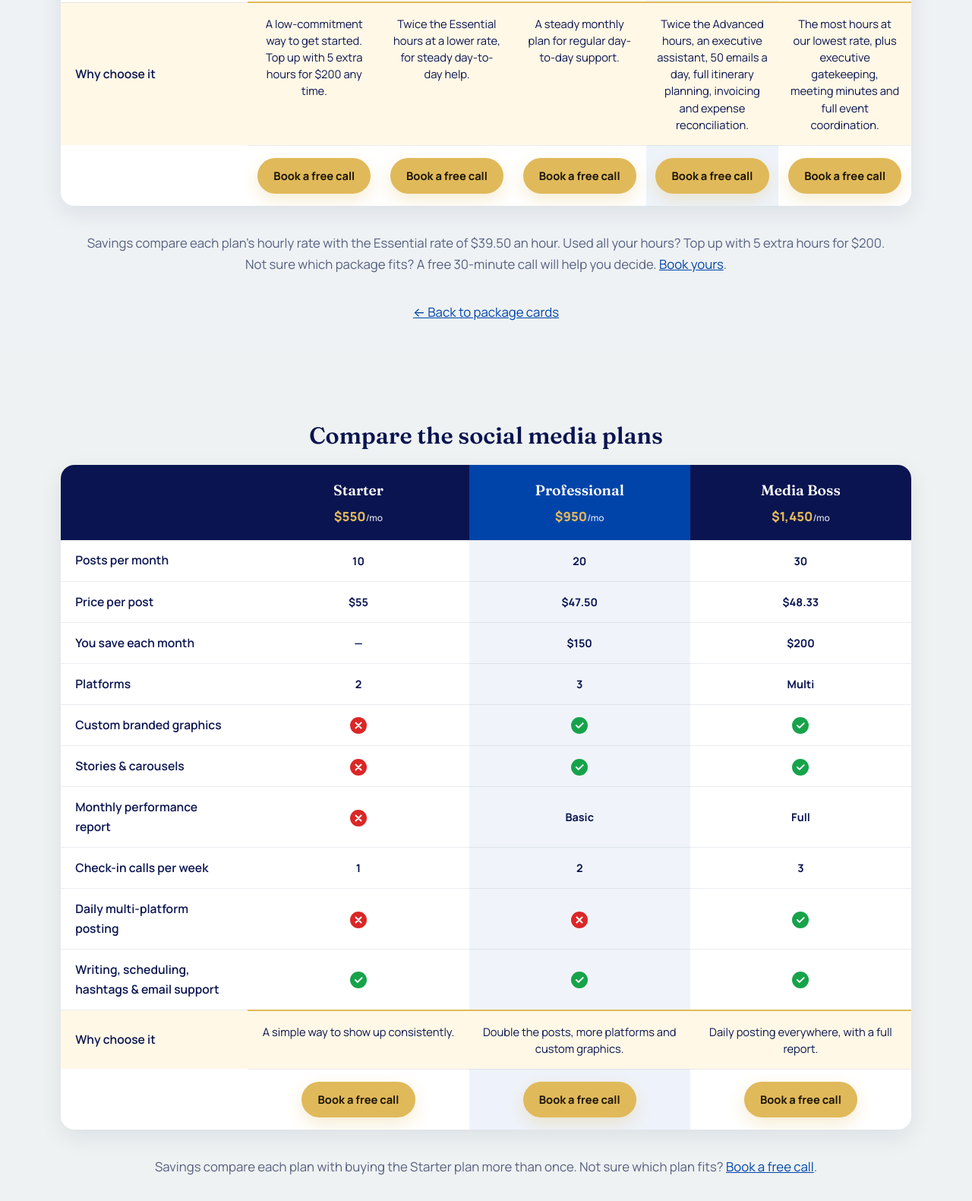
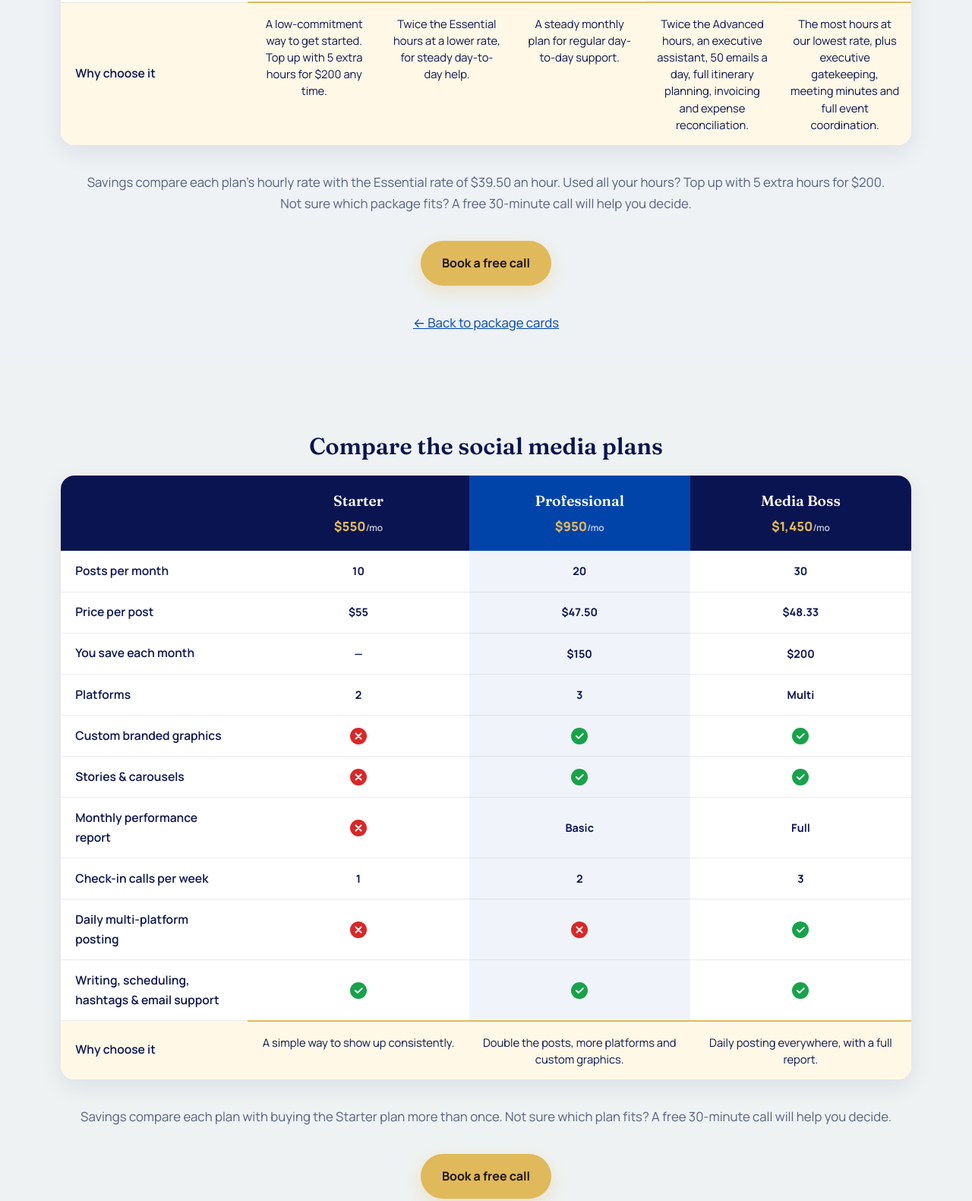
Before and after one commit to prestovirtuals-maker/PrestoSite, a plain HTML site: page pricing.html in a window 1280 px wide. Shown: the part 1580-3161 px from the top of the page at 76% size. Drawn offline with Linux system fonts and the light colour scheme.

Commit message:
Compare plans: one Book a free call button under each table
Co-Authored-By: Claude Sonnet 5.5 <noreply@anthropic.com>
Claude-Session: https://claude.ai/code/session_011NX2ubvVNeYRYZHhWHe4MD

```diff
--- a/pricing.html
+++ b/pricing.html
@@ -79,10 +79,11 @@
 
 <tr><th scope="row">Scheduling, editing, research &amp; reports</th><td class="c"><span class="ic yes" aria-label="Included"><svg width="14" height="14" viewBox="0 0 24 24" fill="none" stroke="currentColor" stroke-width="3.4" stroke-linecap="round" stroke-linejoin="round"><path d="m5 12 5 5L20 7"/></svg></span></td><td class="c"><span class="ic yes" aria-label="Included"><svg width="14" height="14" viewBox="0 0 24 24" fill="none" stroke="currentColor" stroke-width="3.4" stroke-linecap="round" stroke-linejoin="round"><path d="m5 12 5 5L20 7"/></svg></span></td><td class="c"><span class="ic yes" aria-label="Included"><svg width="14" height="14" viewBox="0 0 24 24" fill="none" stroke="currentColor" stroke-width="3.4" stroke-linecap="round" stroke-linejoin="round"><path d="m5 12 5 5L20 7"/></svg></span></td><td class="c hl"><span class="ic yes" aria-label="Included"><svg width="14" height="14" viewBox="0 0 24 24" fill="none" stroke="currentColor" stroke-width="3.4" stroke-linecap="round" stroke-linejoin="round"><path d="m5 12 5 5L20 7"/></svg></span></td><td class="c"><span class="ic yes" aria-label="Included"><svg width="14" height="14" viewBox="0 0 24 24" fill="none" stroke="currentColor" stroke-width="3.4" stroke-linecap="round" stroke-linejoin="round"><path d="m5 12 5 5L20 7"/></svg></span></td></tr>
 <tr class="whyrow"><th scope="row">Why choose it</th><td class="why">A low-commitment way to get started. Top up with 5 extra hours for $200 any time.</td><td class="why">Twice the Essential hours at a lower rate, for steady day-to-day help.</td><td class="why">A steady monthly plan for regular day-to-day support.</td><td class="why hl">Twice the Advanced hours, an executive assistant, 50 emails a day, full itinerary planning, invoicing and expense reconciliation.</td><td class="why">The most hours at our lowest rate, plus executive gatekeeping, meeting minutes and full event coordination.</td></tr>
-            </tbody><tfoot><tr class="cmp-cta"><th></th><td class="c"><a class="btn btn-gold btn-sm" href="https://calendly.com/presto_virtual/30min" target="_blank" rel="noopener">Book a free call</a></td><td class="c"><a class="btn btn-gold btn-sm" href="https://calendly.com/presto_virtual/30min" target="_blank" rel="noopener">Book a free call</a></td><td class="c"><a class="btn btn-gold btn-sm" href="https://calendly.com/presto_virtual/30min" target="_blank" rel="noopener">Book a free call</a></td><td class="c hl"><a class="btn btn-gold btn-sm" href="https://calendly.com/presto_virtual/30min" target="_blank" rel="noopener">Book a free call</a></td><td class="c"><a class="btn btn-gold btn-sm" href="https://calendly.com/presto_virtual/30min" target="_blank" rel="noopener">Book a free call</a></td></tr></tfoot>
+            </tbody>
           </table></div>
         </div>
-        <p class="svc-note">Savings compare each plan's hourly rate with the Essential rate of $39.50 an hour. Used all your hours? Top up with 5 extra hours for $200.<br>Not sure which package fits? A free 30-minute call will help you decide. <a href="https://calendly.com/presto_virtual/30min" target="_blank" rel="noopener">Book yours</a>.</p>
+        <p class="svc-note">Savings compare each plan's hourly rate with the Essential rate of $39.50 an hour. Used all your hours? Top up with 5 extra hours for $200.<br>Not sure which package fits? A free 30-minute call will help you decide.</p>
+        <p class="svc-note"><a class="btn btn-gold" href="https://calendly.com/presto_virtual/30min" target="_blank" rel="noopener">Book a free call</a></p>
         <p class="svc-note"><a href="index.html#packages">&larr; Back to package cards</a></p>
       </div>
     </section>
@@ -106,10 +107,11 @@
 <tr><th scope="row">Daily multi-platform posting</th><td class="c"><span class="ic no" aria-label="Not included"><svg width="14" height="14" viewBox="0 0 24 24" fill="none" stroke="currentColor" stroke-width="3.4" stroke-linecap="round"><path d="M6 6l12 12M18 6 6 18"/></svg></span></td><td class="c hl"><span class="ic no" aria-label="Not included"><svg width="14" height="14" viewBox="0 0 24 24" fill="none" stroke="currentColor" stroke-width="3.4" stroke-linecap="round"><path d="M6 6l12 12M18 6 6 18"/></svg></span></td><td class="c"><span class="ic yes" aria-label="Included"><svg width="14" height="14" viewBox="0 0 24 24" fill="none" stroke="currentColor" stroke-width="3.4" stroke-linecap="round" stroke-linejoin="round"><path d="m5 12 5 5L20 7"/></svg></span></td></tr>
 <tr><th scope="row">Writing, scheduling, hashtags &amp; email support</th><td class="c"><span class="ic yes" aria-label="Included"><svg width="14" height="14" viewBox="0 0 24 24" fill="none" stroke="currentColor" stroke-width="3.4" stroke-linecap="round" stroke-linejoin="round"><path d="m5 12 5 5L20 7"/></svg></span></td><td class="c hl"><span class="ic yes" aria-label="Included"><svg width="14" height="14" viewBox="0 0 24 24" fill="none" stroke="currentColor" stroke-width="3.4" stroke-linecap="round" stroke-linejoin="round"><path d="m5 12 5 5L20 7"/></svg></span></td><td class="c"><span class="ic yes" aria-label="Included"><svg width="14" height="14" viewBox="0 0 24 24" fill="none" stroke="currentColor" stroke-width="3.4" stroke-linecap="round" stroke-linejoin="round"><path d="m5 12 5 5L20 7"/></svg></span></td></tr>
 <tr class="whyrow"><th scope="row">Why choose it</th><td class="why">A simple way to show up consistently.</td><td class="why hl">Double the posts, more platforms and custom graphics.</td><td class="why">Daily posting everywhere, with a full report.</td></tr>
-            </tbody><tfoot><tr class="cmp-cta"><th></th><td class="c"><a class="btn btn-gold btn-sm" href="https://calendly.com/presto_virtual/30min" target="_blank" rel="noopener">Book a free call</a></td><td class="c hl"><a class="btn btn-gold btn-sm" href="https://calendly.com/presto_virtual/30min" target="_blank" rel="noopener">Book a free call</a></td><td class="c"><a class="btn btn-gold btn-sm" href="https://calendly.com/presto_virtual/30min" target="_blank" rel="noopener">Book a free call</a></td></tr></tfoot>
+            </tbody>
           </table></div>
         </div>
-        <p class="svc-note">Savings compare each plan with buying the Starter plan more than once. Not sure which plan fits? <a href="https://calendly.com/presto_virtual/30min" target="_blank" rel="noopener">Book a free call</a>.</p>
+        <p class="svc-note">Savings compare each plan with buying the Starter plan more than once. Not sure which plan fits? A free 30-minute call will help you decide.</p>
+        <p class="svc-note"><a class="btn btn-gold" href="https://calendly.com/presto_virtual/30min" target="_blank" rel="noopener">Book a free call</a></p>
         <p class="svc-note"><a href="index.html#social-packages">&larr; Back to social plan cards</a></p>
       </div>
     </section>
```
